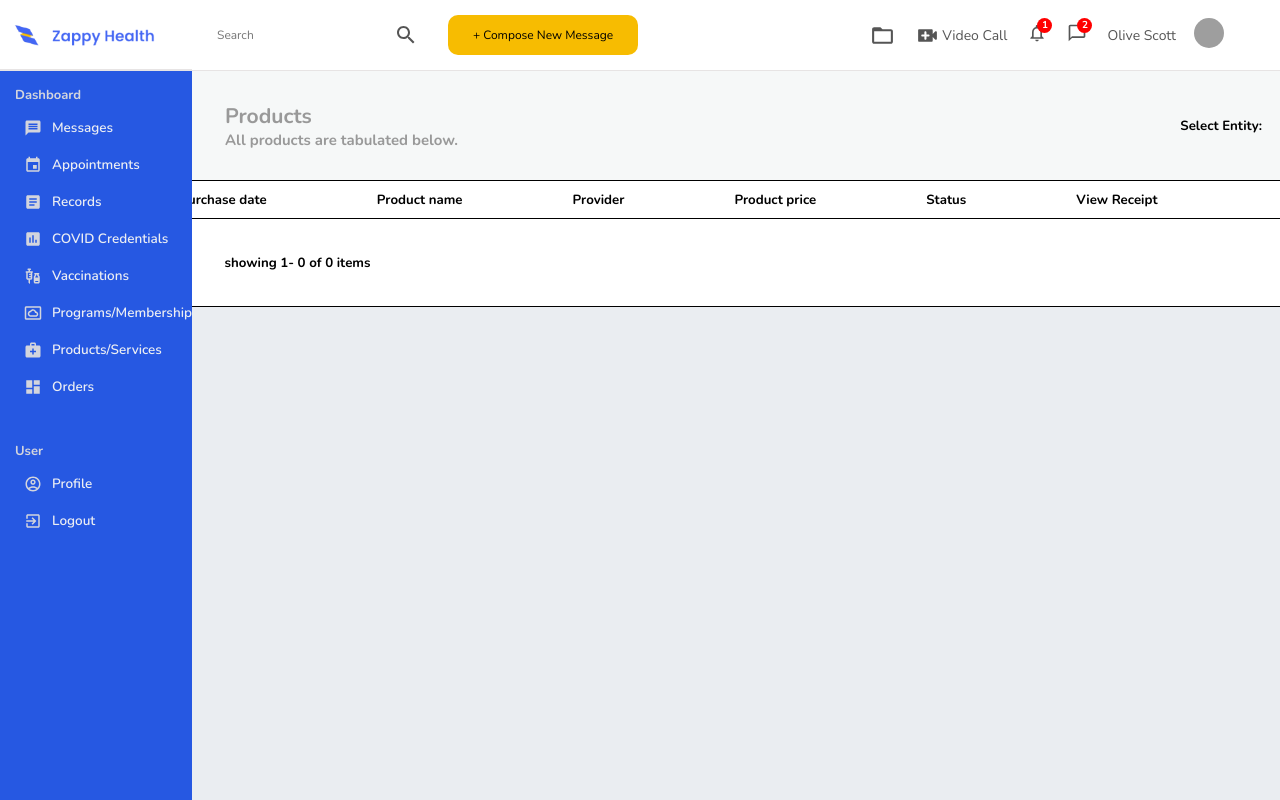
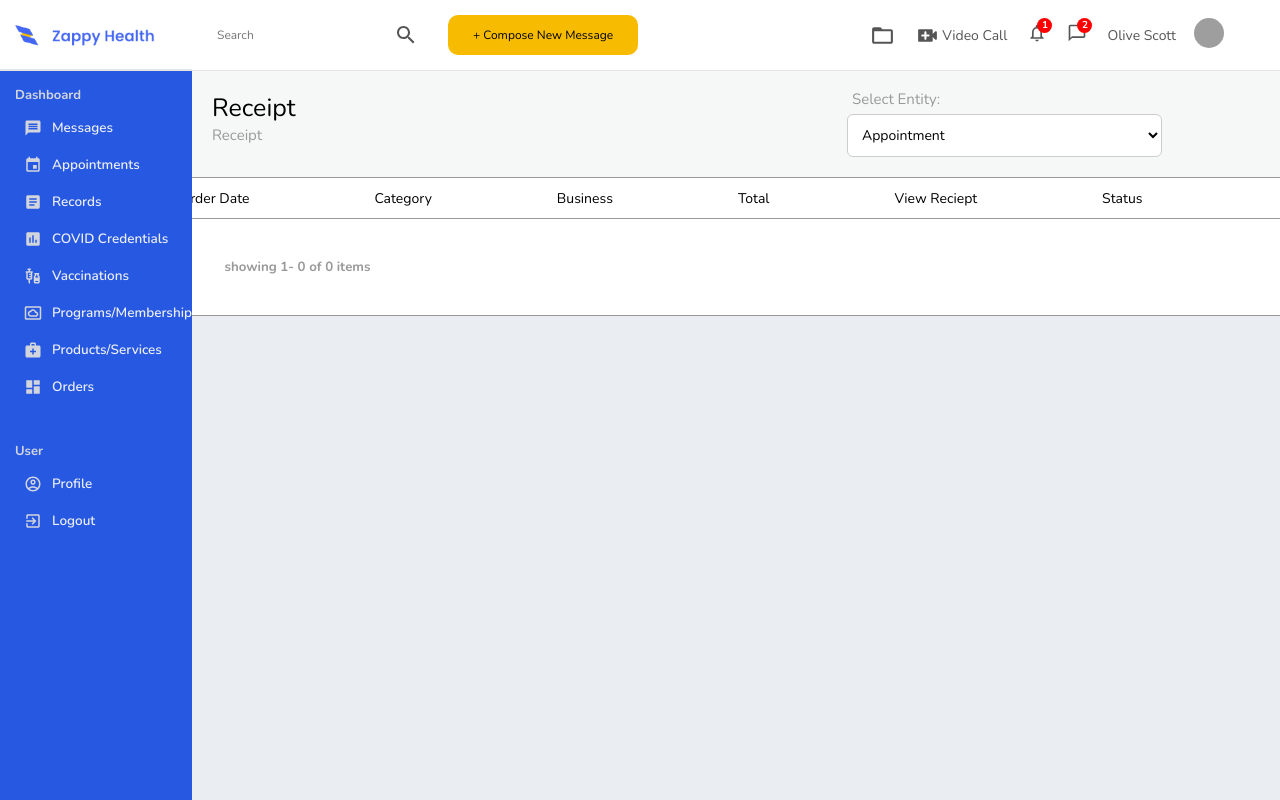
Before and after one commit to nascott94/telahealth-portal, a React (Create React App) app: page /productservices in a window 1280 px wide. Shown: the top 800 px of the page. Built offline with nearby package versions, Linux system fonts and the light colour scheme; grey boxes are pictures that could not be loaded.

Commit message:
working on productservices

```diff
--- a/src/pages/Orders.js
+++ b/src/pages/Orders.js
@@ -42,12 +42,12 @@ const RightMainTop = styled.div`
 const RightMainTopLeft = styled.div`
   height: 100%;
   width: 50%;
+  padding-top: 20px;
   background-color: #f6f8f8;
   display: flex;
   flex-direction: column;
   justify-content: center;
-  padding-left: 5px;
-  padding-left: 33px;
+  padding-left: 20px;
 
   .title {
     color: black;
--- a/src/pages/ProductServices.js
+++ b/src/pages/ProductServices.js
@@ -1,19 +1,20 @@
-import React from "react";
-import styled from "styled-components";
-import Navbar from "../components/homepage/Navbar";
-import Sidebar from "../components/homepage/Sidebar";
+import React from 'react';
+import styled from 'styled-components';
+import Navbar from '../components/homepage/Navbar';
+import Sidebar from '../components/homepage/Sidebar';
 
 const Container = styled.div`
-  height: 100vh;
-  width: 100vw;
+  height: 100%;
+  width: 100%;
   display: flex;
   flex-direction: row;
+  background-color: #2658e2; ;
 `;
 
 const LeftContainer = styled.div`
-  height: 100vh;
+  height: 100%;
   width: 15%;
-  background-color: blue;
+  background-color: #2658e2;
 `;
 
 const RightContainer = styled.div`
@@ -25,7 +26,7 @@ const RightContainer = styled.div`
 `;
 
 const RightMain = styled.div`
-  height: 100vh;
+  height: 100%;
   width: 100%;
   background-color: #eaedf1;
 `;
@@ -41,15 +42,22 @@ const RightMainTop = styled.div`
 const RightMainTopLeft = styled.div`
   height: 100%;
   width: 50%;
+  padding-top: 20px;
   background-color: #f6f8f8;
   display: flex;
   flex-direction: column;
   justify-content: center;
-  padding-left: 5px;
-  font-size: 18px;
-  font-weight: bold;
-  color: #999;
-  padding-left: 33px;
+  padding-left: 20px;
+
+  .title {
+    color: black;
+    font-size: 25px;
+  }
+
+  .subtitle {
+    color: #999;
+    font-size: 15px;
+  }
 `;
 
 const RightMainTopRight = styled.div`
@@ -61,10 +69,31 @@ const RightMainTopRight = styled.div`
   justify-content: center;
   align-items: flex-end;
   padding-right: 18px;
+  padding-top: 18px;
+
+  .title {
+    margin-right: auto;
+    margin-left: 115px;
+    margin-bottom: 5px;
+    font-size: 15px;
+    color: #999;
+  }
+
+  .service {
+    margin-right: auto;
+    margin-left: 110px;
+    margin-bottom: 20px;
+    width: 60%;
+    font-size: 14px;
+    padding: 10px 100px 10px 10px;
+    background: #fff;
+    border: 1px solid #ccc;
+    border-radius: 6px;
+  }
 `;
 
 const RightMainBottom = styled.div`
-  height: 100%;
+  height: 100vh;
   width: 100%;
   background-color: #eaedf1;
   display: flex;
@@ -76,23 +105,28 @@ const RightMainBottom = styled.div`
 const RightMainBottomTopBar = styled.div`
   width: 100%;
   height: 5%;
-  background-color: white;
+  background-color: #ffffff;
   display: flex;
   justify-content: space-around;
   align-items: center;
-  border-top: 1px solid black;
-  border-bottom: 1px solid black;
-  padding-right: 135px;
+  border-top: 1.5px solid #999;
+  border-bottom: 1px solid #999;
+  padding-right: 150px;
+
+  .category {
+    font-size: 14px;
+  }
 `;
 
 const RightMainBottomBottomBar = styled.div`
   width: 100%;
   height: 12%;
-  background-color: white;
+  background-color: #ffffff;
   display: flex;
   align-items: center;
-  border-bottom: 1px solid black;
+  border-bottom: 1px solid #999;
   padding-left: 65px;
+  color: #999;
 `;
 
 const ProductServices = () => {
@@ -107,21 +141,30 @@ const ProductServices = () => {
           <RightMain>
             <RightMainTop>
               <RightMainTopLeft>
-                <h3>Products</h3>
-                <h5>All products are tabulated below.</h5>
+                <div className="title">Receipt</div>
+                <div className="subtitle">Receipt</div>
               </RightMainTopLeft>
               <RightMainTopRight>
-                <h5>Select Entity:</h5>
+                <label className="title">Select Entity:</label>
+                <select name="patient" className="service">
+                  <option value="1" selected="selected">
+                    Appointment
+                  </option>
+                  <option value="2">Membership</option>
+                  <option value="3">Product</option>
+                  <option value="4">Services</option>
+                  <option value="5">Vaccines</option>
+                </select>
               </RightMainTopRight>
             </RightMainTop>
             <RightMainBottom>
               <RightMainBottomTopBar>
-                <h5>Purchase date</h5>
-                <h5>Product name</h5>
-                <h5>Provider</h5>
-                <h5>Product price</h5>
-                <h5>Status</h5>
-                <h5>View Receipt</h5>
+                <div className="category">Order Date</div>
+                <div className="category">Category</div>
+                <div className="category">Business</div>
+                <div className="category">Total</div>
+                <div className="category">View Reciept</div>
+                <div className="category">Status</div>
               </RightMainBottomTopBar>
               <RightMainBottomBottomBar>
                 <h5>showing 1- 0 of 0 items</h5>
```
